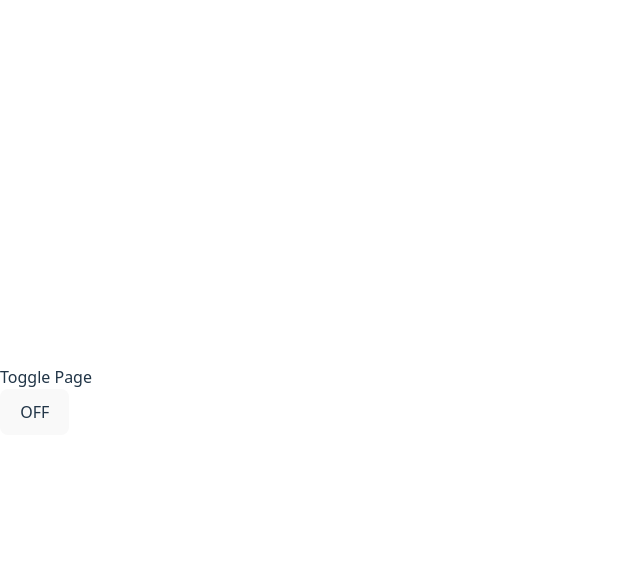
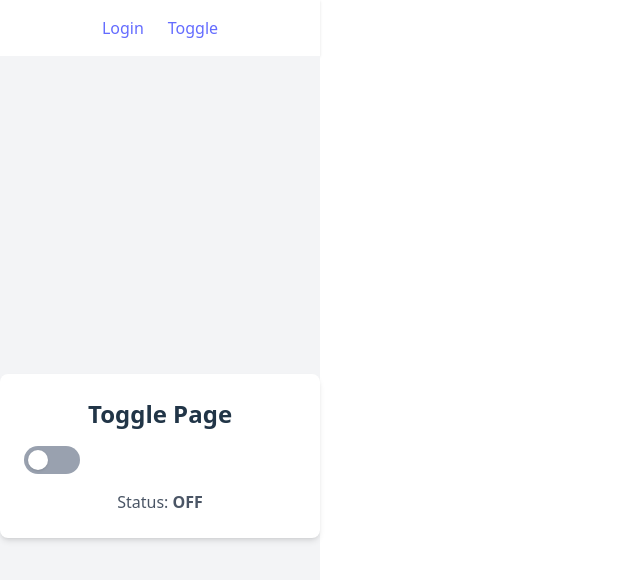
Before and after one commit to sakshipathare-10/react-practice, a React (Vite) app in the folder my-react-app/: page /toggle in a window 1280 px wide. Shown: the top 580 px of the page, without its empty margins (0-640 px from the left). Built offline with nearby package versions, Linux system fonts and the light colour scheme.

Commit message:
toggle added

```diff
--- a/my-react-app/src/App.tsx
+++ b/my-react-app/src/App.tsx
@@ -1,10 +1,20 @@
-import { BrowserRouter, Routes, Route } from "react-router-dom";
+import { BrowserRouter, Routes, Route, Link } from "react-router-dom";
 import Login from "./pages/Login";
 import Toggle from "./pages/Toggle";
 
 function App() {
   return (
     <BrowserRouter>
+      {/* Navigation */}
+      <nav className="flex justify-center gap-6 p-4 bg-white shadow">
+        <Link to="/" className="text-blue-600 font-medium">
+          Login
+        </Link>
+        <Link to="/toggle" className="text-blue-600 font-medium">
+          Toggle
+        </Link>
+      </nav>
+
       <Routes>
         <Route path="/" element={<Login />} />
         <Route path="/toggle" element={<Toggle />} />
--- a/my-react-app/src/pages/Login.tsx
+++ b/my-react-app/src/pages/Login.tsx
@@ -1,65 +1,37 @@
 import { useState } from "react";
 
-function App() {
+function Login() {
   const [email, setEmail] = useState("");
   const [password, setPassword] = useState("");
-  const [isOn, setIsOn] = useState(false);
 
   const handleSubmit = (e: React.FormEvent) => {
     e.preventDefault();
-    alert(`Email: ${email}\nPassword: ${password}`);
+    alert("Login submitted");
   };
 
   return (
-    <div className="min-h-screen flex items-center justify-center bg-gray-100">
+    <div className="flex justify-center mt-16">
       <form
         onSubmit={handleSubmit}
         className="bg-white p-6 rounded-lg shadow-md w-80 space-y-4"
       >
-        {/* Title */}
-        <h2 className="text-2xl font-bold text-center">
-          Login
-        </h2>
+        <h2 className="text-2xl font-bold text-center">Login</h2>
 
-        {/* Toggle */}
-        <div className="flex flex-col items-center gap-1">
-          <button
-            type="button"
-            onClick={() => setIsOn(!isOn)}
-            className="w-full border py-1 rounded"
-          >
-            {isOn ? "ON" : "OFF"}
-          </button>
-          <span className="text-sm text-gray-600">
-            Status: {isOn ? "Enabled" : "Disabled"}
-          </span>
-        </div>
-
-        {/* Email */}
         <input
           type="email"
           placeholder="Email"
-          value={email}
+          className="w-full p-2 border rounded"
           onChange={(e) => setEmail(e.target.value)}
-          className="w-full p-2 border rounded"
-          required
         />
 
-        {/* Password */}
         <input
           type="password"
           placeholder="Password"
-          value={password}
+          className="w-full p-2 border rounded"
           onChange={(e) => setPassword(e.target.value)}
-          className="w-full p-2 border rounded"
-          required
         />
 
-        {/* Login Button */}
-        <button
-          type="submit"
-          className="w-full bg-blue-500 text-black py-2 rounded hover:bg-blue-600"
-        >
+        <button className="w-full bg-blue-500 py-2 rounded text-black">
           Login
         </button>
       </form>
@@ -67,4 +39,4 @@ function App() {
   );
 }
 
-export default App;
+export default Login;
--- a/my-react-app/src/pages/Toggle.tsx
+++ b/my-react-app/src/pages/Toggle.tsx
@@ -4,12 +4,26 @@ function Toggle() {
   const [isOn, setIsOn] = useState(false);
 
   return (
-    <div>
-      <h2>Toggle Page</h2>
+    <div className="min-h-screen flex items-center justify-center bg-gray-100">
+      <div className="bg-white p-6 rounded-lg shadow-md w-80 text-center space-y-4">
+        <h2 className="text-2xl font-bold">Toggle Page</h2>
 
-      <button onClick={() => setIsOn(!isOn)}>
-        {isOn ? "ON" : "OFF"}
-      </button>
+        {/* Toggle Switch */}
+        <div
+          onClick={() => setIsOn(!isOn)}
+          className={`w-14 h-7 flex items-center rounded-full p-1 cursor-pointer transition
+            ${isOn ? "bg-green-500" : "bg-gray-400"}`}
+        >
+          <div
+            className={`bg-white w-5 h-5 rounded-full shadow transform transition
+              ${isOn ? "translate-x-7" : "translate-x-0"}`}
+          ></div>
+        </div>
+
+        <p className="text-gray-600">
+          Status: <b>{isOn ? "ON" : "OFF"}</b>
+        </p>
+      </div>
     </div>
   );
 }
```
